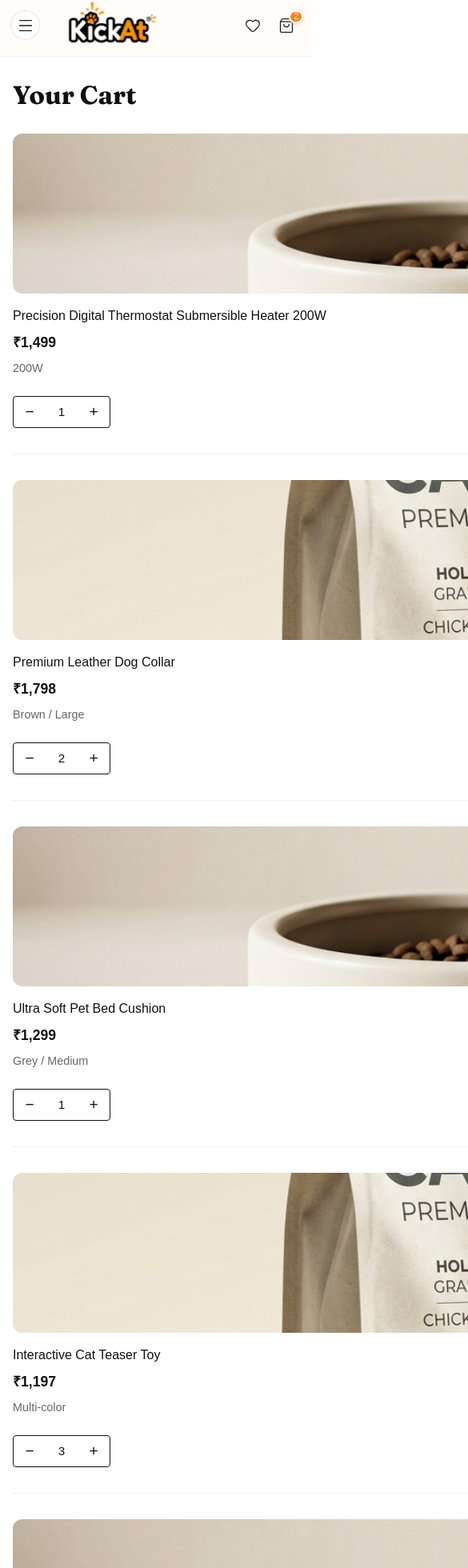
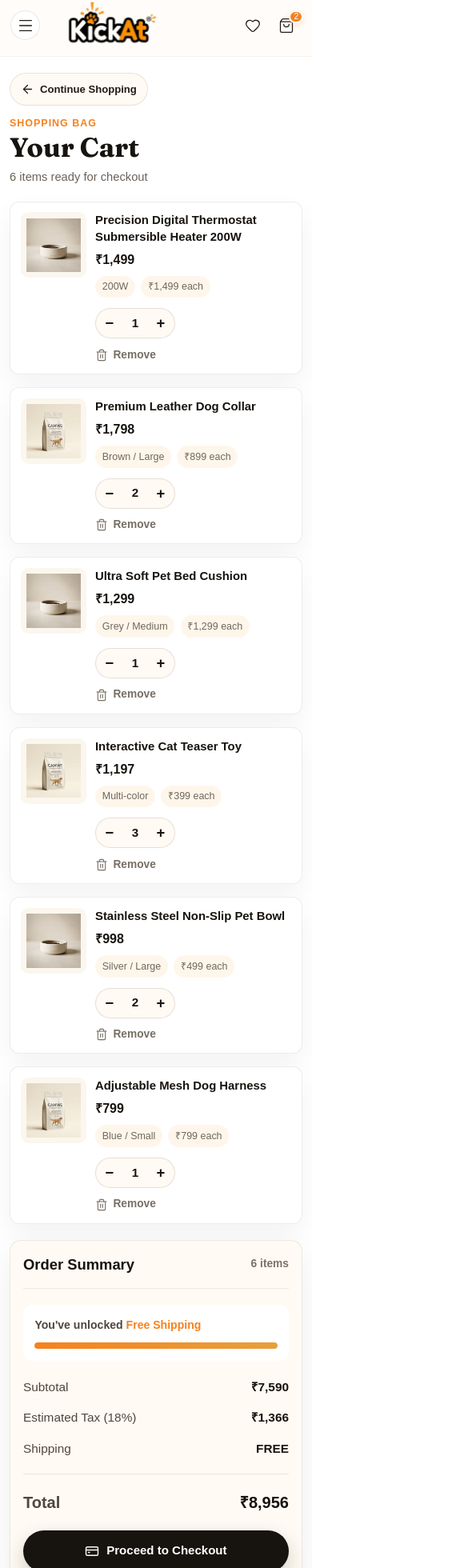
Before and after one commit to SevenX-Labs/kickat-client, a Next.js app: page /cart in a window 390 px wide. Shown: the part 40-2000 px from the top of the page at 80% size, 585 px wide, since content can reach past the window. Built offline with nearby package versions, Linux system fonts and the light colour scheme.

Commit message:
feat: implement shopping cart page with dynamic quantity updates and checkout summary

```diff
--- a/src/app/cart/Cart.module.css
+++ b/src/app/cart/Cart.module.css
@@ -1,266 +1,476 @@
 .container {
-  max-width: 1200px;
+  width: 100%;
+  max-width: 1240px;
   margin: 0 auto;
-  padding: 1.5rem 2rem;
+  padding: 2rem 1.5rem 0;
+}
+
+.pageHeader {
+  display: grid;
+  gap: 1.1rem;
+  margin-bottom: 1.6rem;
+}
+
+.backBtn {
+  width: max-content;
+  display: inline-flex;
+  align-items: center;
+  gap: 0.45rem;
+  border: 1px solid rgba(33, 28, 21, 0.1);
+  background: #fffaf3;
+  color: #211C15;
+  border-radius: 999px;
+  padding: 0.65rem 0.95rem;
+  font-size: 0.88rem;
+  font-weight: 700;
+  cursor: pointer;
+}
+
+.eyebrow {
+  margin: 0 0 0.25rem;
+  color: #F5821F;
+  font-size: 0.78rem;
+  font-weight: 800;
+  letter-spacing: 0.08em;
+  text-transform: uppercase;
 }
 
 .title {
   font-family: var(--font-fraunces), serif;
-  font-size: 2.5rem;
+  font-size: 2.65rem;
+  line-height: 1;
   font-weight: 700;
-  color: #111;
-  margin-bottom: 1.5rem;
+  color: #17130f;
+  margin: 0;
+}
+
+.subtitle {
+  margin: 0.55rem 0 0;
+  color: #6b6258;
+  font-size: 1rem;
 }
 
 .cartLayout {
   display: grid;
-  grid-template-columns: 2fr 1.2fr;
-  gap: 4rem;
+  grid-template-columns: minmax(0, 1fr) minmax(320px, 390px);
+  gap: 1.5rem;
   align-items: start;
 }
 
-/* Left Column: Cart Items */
 .itemsColumn {
-  display: flex;
-  flex-direction: column;
-  gap: 2rem;
+  display: grid;
+  gap: 1rem;
 }
 
 .cartItem {
-  display: flex;
-  gap: 1.5rem;
-  padding-bottom: 2rem;
-  border-bottom: 1px solid #eee;
+  display: grid;
+  grid-template-columns: 132px minmax(0, 1fr);
+  gap: 1rem;
+  padding: 1rem;
+  border: 1px solid rgba(33, 28, 21, 0.08);
+  border-radius: 14px;
+  background: #ffffff;
+  box-shadow: 0 14px 34px rgba(33, 28, 21, 0.05);
 }
 
 .itemImageWrapper {
   position: relative;
-  width: 140px;
-  height: 140px;
+  width: 100%;
+  aspect-ratio: 1;
   border-radius: 12px;
   overflow: hidden;
-  background-color: #f9f9f9;
-  flex-shrink: 0;
+  background: #FBF7EE;
 }
 
 .itemImage {
-  object-fit: cover;
+  object-fit: contain;
+  padding: 0.45rem;
 }
 
 .itemDetails {
-  flex: 1;
+  min-width: 0;
   display: flex;
   flex-direction: column;
 }
 
 .itemHeader {
-  display: flex;
-  justify-content: space-between;
-  align-items: flex-start;
-  margin-bottom: 0.5rem;
+  display: grid;
+  grid-template-columns: minmax(0, 1fr) auto;
+  gap: 1rem;
+  align-items: start;
 }
 
 .itemName {
-  font-size: 1.1rem;
-  font-weight: 600;
-  color: #111;
-  text-decoration: none;
+  border: 0;
+  background: none;
+  padding: 0;
+  color: #17130f;
+  cursor: pointer;
+  font: inherit;
+  font-size: 1rem;
+  font-weight: 800;
+  line-height: 1.35;
+  text-align: left;
 }
 
 .itemName:hover {
-  text-decoration: underline;
+  color: #F5821F;
 }
 
 .itemPrice {
-  font-size: 1.1rem;
-  font-weight: 600;
-  color: #111;
+  color: #17130f;
+  font-size: 1.05rem;
+  font-weight: 800;
+  white-space: nowrap;
 }
 
-.itemVariant {
-  font-size: 0.9rem;
-  color: #666;
-  margin-bottom: 1.5rem;
+.itemMeta {
+  display: flex;
+  flex-wrap: wrap;
+  gap: 0.45rem;
+  margin: 0.65rem 0 1rem;
+  color: #70675d;
+  font-size: 0.85rem;
+}
+
+.itemMeta span {
+  display: inline-flex;
+  align-items: center;
+  min-height: 1.8rem;
+  padding: 0.35rem 0.7rem;
+  border-radius: 999px;
+  background: #fff6eb;
 }
 
 .itemActions {
   display: flex;
   justify-content: space-between;
   align-items: center;
+  gap: 0.85rem;
   margin-top: auto;
 }
 
 .quantityControl {
-  display: flex;
+  display: inline-flex;
   align-items: center;
-  border: 1px solid #111;
-  border-radius: 4px;
+  height: 38px;
+  border: 1px solid rgba(33, 28, 21, 0.12);
+  border-radius: 999px;
   overflow: hidden;
-  height: 40px;
+  background: #fffaf3;
 }
 
 .qtyBtn {
-  background: none;
-  border: none;
-  width: 40px;
+  width: 38px;
   height: 100%;
   display: flex;
   align-items: center;
   justify-content: center;
+  border: 0;
+  background: transparent;
+  color: #17130f;
   cursor: pointer;
-  font-size: 1.2rem;
-  color: #111;
-  transition: background 0.2s;
+  font-size: 1.15rem;
+  font-weight: 800;
 }
 
 .qtyBtn:hover {
-  background: #f5f5f5;
+  background: rgba(245, 130, 31, 0.08);
 }
 
 .qtyValue {
-  width: 40px;
+  width: 34px;
   text-align: center;
+  color: #17130f;
   font-size: 0.95rem;
-  font-weight: 500;
-  color: #111;
+  font-weight: 800;
 }
 
 .removeBtn {
-  background: none;
-  border: none;
-  color: #666;
-  font-size: 0.85rem;
-  font-weight: 500;
+  display: inline-flex;
+  align-items: center;
+  gap: 0.4rem;
+  border: 0;
+  background: transparent;
+  color: #786f65;
   cursor: pointer;
-  text-decoration: underline;
-  transition: color 0.2s;
+  font-size: 0.86rem;
+  font-weight: 700;
 }
 
 .removeBtn:hover {
-  color: #d32f2f;
+  color: #D63826;
 }
 
-/* Right Column: Summary */
 .summaryColumn {
   position: sticky;
-  top: 1.5rem;
-  background-color: #FBF7EE;
-  padding: 1.5rem 2rem 2rem 2rem;
+  top: 8.25rem;
+  padding: 1.25rem;
+  border: 1px solid rgba(33, 28, 21, 0.08);
   border-radius: 16px;
-  margin-top: -4.5rem;
+  background: #fffaf3;
+  box-shadow: 0 16px 40px rgba(33, 28, 21, 0.07);
+}
+
+.summaryHeader {
+  display: flex;
+  align-items: center;
+  justify-content: space-between;
+  gap: 1rem;
+  margin-bottom: 1.25rem;
+  padding-bottom: 1rem;
+  border-bottom: 1px solid rgba(33, 28, 21, 0.08);
 }
 
 .summaryTitle {
-  font-size: 1.2rem;
+  margin: 0;
+  color: #17130f;
+  font-size: 1.15rem;
+  font-weight: 800;
+}
+
+.summaryHeader span {
+  color: #7a7167;
+  font-size: 0.86rem;
   font-weight: 700;
-  color: #111;
-  margin-bottom: 2rem;
-  border-bottom: 1px solid #e0dcd2;
-  padding-bottom: 1rem;
+}
+
+.summaryRow,
+.totalRow {
+  display: flex;
+  justify-content: space-between;
+  gap: 1rem;
+  color: #4f463d;
 }
 
 .summaryRow {
-  display: flex;
-  justify-content: space-between;
-  align-items: center;
-  margin-bottom: 1rem;
-  font-size: 1rem;
-  color: #444;
+  margin-bottom: 0.95rem;
+  font-size: 0.96rem;
+}
+
+.summaryRow span:last-child,
+.totalRow span:last-child {
+  color: #17130f;
+  font-weight: 800;
+  white-space: nowrap;
 }
 
 .totalRow {
-  display: flex;
-  justify-content: space-between;
-  align-items: center;
-  margin-top: 1.5rem;
-  padding-top: 1.5rem;
-  border-top: 1px solid #e0dcd2;
-  font-size: 1.3rem;
-  font-weight: 700;
-  color: #111;
-  margin-bottom: 2rem;
+  margin: 1.25rem 0 1.25rem;
+  padding-top: 1.25rem;
+  border-top: 1px solid rgba(33, 28, 21, 0.1);
+  font-size: 1.25rem;
+  font-weight: 800;
 }
 
 .checkoutBtn {
   width: 100%;
-  background: #111;
-  color: white;
-  border: none;
-  padding: 1.2rem;
-  border-radius: 8px;
-  font-size: 1.1rem;
-  font-weight: 600;
-  cursor: pointer;
-  display: flex;
+  display: inline-flex;
   align-items: center;
   justify-content: center;
-  gap: 0.5rem;
-  transition: all 0.2s;
+  gap: 0.55rem;
+  border: none;
+  border-radius: 999px;
+  background: #17130f;
+  color: #ffffff;
+  padding: 1rem 1.25rem;
+  cursor: pointer;
+  font-size: 1rem;
+  font-weight: 800;
   text-decoration: none;
+  transition: transform 0.2s ease, background 0.2s ease, box-shadow 0.2s ease;
+  box-shadow: 0 10px 24px rgba(33, 28, 21, 0.2);
 }
 
 .checkoutBtn:hover {
-  background: #333;
+  background: #F5821F;
+  transform: translateY(-1px);
+  box-shadow: 0 12px 26px rgba(245, 130, 31, 0.25);
 }
 
-/* Free Shipping Bar */
 .shippingTracker {
-  margin-bottom: 2rem;
+  margin-bottom: 1.35rem;
+  padding: 0.9rem;
+  border-radius: 12px;
+  background: #ffffff;
 }
 
 .trackerText {
-  font-size: 0.9rem;
-  color: #444;
-  margin-bottom: 0.75rem;
-  font-weight: 500;
+  margin: 0 0 0.75rem;
+  color: #4f463d;
+  font-size: 0.88rem;
+  font-weight: 700;
+  line-height: 1.45;
 }
 
 .trackerHighlight {
-  font-weight: 700;
-  color: #111;
+  color: #F5821F;
+  font-weight: 900;
 }
 
 .trackerBar {
-  height: 6px;
-  background-color: #e0dcd2;
-  border-radius: 3px;
+  height: 8px;
   overflow: hidden;
+  border-radius: 999px;
+  background-color: #ece2d5;
 }
 
 .trackerFill {
   height: 100%;
-  background-color: #E7A03B;
-  border-radius: 3px;
+  border-radius: inherit;
+  background: linear-gradient(90deg, #F5821F, #E7A03B);
   transition: width 0.5s ease;
 }
 
-@media (max-width: 900px) {
+.secureNote {
+  display: flex;
+  align-items: center;
+  justify-content: center;
+  gap: 0.45rem;
+  margin-top: 1rem;
+  color: #6b6258;
+  font-size: 0.86rem;
+  font-weight: 700;
+}
+
+.secureNote svg {
+  color: #F5821F;
+}
+
+.emptyState {
+  max-width: 460px;
+  margin: 3rem auto;
+  padding: 2rem 1.25rem;
+  text-align: center;
+}
+
+.emptyState svg {
+  color: #F5821F;
+}
+
+.emptyState h2 {
+  margin: 1rem 0 0.5rem;
+  color: #17130f;
+  font-size: 1.5rem;
+}
+
+.emptyState p {
+  margin: 0 0 1.5rem;
+  color: #6b6258;
+}
+
+.relatedSection {
+  margin-top: 4.5rem;
+}
+
+@media (max-width: 980px) {
   .cartLayout {
     grid-template-columns: 1fr;
+    gap: 1.25rem;
   }
+
   .summaryColumn {
     position: static;
-    margin-top: 0;
   }
 }
 
-@media (max-width: 640px) {
+@media (max-width: 720px) {
   .container {
-    padding: 1.5rem 1rem;
+    padding: 1.25rem 0.9rem 0;
   }
+
+  .pageHeader {
+    gap: 0.85rem;
+    margin-bottom: 1.2rem;
+  }
+
   .title {
-    font-size: 2rem;
+    font-size: 2.1rem;
   }
+
   .cartItem {
+    grid-template-columns: 96px minmax(0, 1fr);
+    gap: 0.85rem;
+    padding: 0.8rem;
+    border-radius: 12px;
+  }
+
+  .itemHeader {
+    grid-template-columns: 1fr;
+    gap: 0.45rem;
+  }
+
+  .itemName {
+    font-size: 0.93rem;
+  }
+
+  .itemPrice {
+    font-size: 1rem;
+  }
+
+  .itemMeta {
+    margin: 0.5rem 0 0.8rem;
+    font-size: 0.78rem;
+  }
+
+  .itemMeta span {
+    min-height: auto;
+    padding: 0.28rem 0.55rem;
+  }
+
+  .itemActions {
+    align-items: flex-start;
     flex-direction: column;
-    gap: 1rem;
+    gap: 0.65rem;
   }
-  .itemImageWrapper {
-    width: 100%;
-    height: 200px;
+
+  .removeBtn {
+    padding: 0;
   }
-  .itemHeader {
-    flex-direction: column;
-    gap: 0.5rem;
+
+  .summaryColumn {
+    padding: 1rem;
+    border-radius: 14px;
+  }
+
+  .relatedSection {
+    margin-top: 3rem;
   }
 }
+
+@media (max-width: 430px) {
+  .container {
+    padding-inline: 0.75rem;
+  }
+
+  .backBtn {
+    padding: 0.58rem 0.8rem;
+    font-size: 0.82rem;
+  }
+
+  .subtitle {
+    font-size: 0.92rem;
+  }
+
+  .cartItem {
+    grid-template-columns: 82px minmax(0, 1fr);
+    gap: 0.7rem;
+  }
+
+  .itemImageWrapper {
+    border-radius: 10px;
+  }
+
+  .qtyBtn {
+    width: 34px;
+  }
+
+  .qtyValue {
+    width: 30px;
+  }
+
+  .checkoutBtn {
+    padding: 0.92rem 1rem;
+    font-size: 0.94rem;
+  }
+}
--- a/src/app/cart/page.tsx
+++ b/src/app/cart/page.tsx
@@ -3,6 +3,7 @@
 import { useState } from 'react';
 import Image from 'next/image';
 import { useRouter } from 'next/navigation';
+import { ArrowLeft, CreditCard, ShieldCheck, ShoppingBag, Trash2 } from 'lucide-react';
 import styles from './Cart.module.css';
 import { RelatedProducts } from '@/components/shop/ProductDetail/RelatedProducts';
 import { TrustStrip } from '@/components/common/TrustStrip/TrustStrip';
@@ -78,7 +79,7 @@ export default function CartPage() {
   };
 
   const subtotal = cartItems.reduce((acc, item) => acc + (item.price * item.quantity), 0);
-  const tax = subtotal * 0.18; // 18% GST mock
+  const tax = Math.round(subtotal * 0.18); // 18% GST mock
 
   // Free shipping threshold
   const freeShippingThreshold = 2000;
@@ -88,12 +89,24 @@ export default function CartPage() {
 
   return (
     <main className={styles.container}>
-      <h1 className={styles.title}>Your Cart</h1>
+      <div className={styles.pageHeader}>
+        <button onClick={() => router.push('/shop')} className={styles.backBtn}>
+          <ArrowLeft size={17} strokeWidth={1.8} />
+          Continue Shopping
+        </button>
+        <div>
+          <p className={styles.eyebrow}>Shopping bag</p>
+          <h1 className={styles.title}>Your Cart</h1>
+          <p className={styles.subtitle}>{cartItems.length} items ready for checkout</p>
+        </div>
+      </div>
 
       {cartItems.length === 0 ? (
-        <div style={{ textAlign: 'center', padding: '4rem 0' }}>
-          <p style={{ fontSize: '1.2rem', color: '#666', marginBottom: '2rem' }}>Your cart is empty.</p>
-          <button onClick={() => router.push('/shop')} className={styles.checkoutBtn} style={{ maxWidth: '250px', margin: '0 auto', display: 'block' }}>
+        <div className={styles.emptyState}>
+          <ShoppingBag size={44} strokeWidth={1.4} />
+          <h2>Your cart is empty.</h2>
+          <p>Browse our latest essentials and bring your favorites back here.</p>
+          <button onClick={() => router.push('/shop')} className={styles.checkoutBtn}>
             Continue Shopping
           </button>
         </div>
@@ -109,13 +122,16 @@ export default function CartPage() {
 
                 <div className={styles.itemDetails}>
                   <div className={styles.itemHeader}>
-                    <button onClick={() => router.push(`/product/${item.id}`)} className={styles.itemName} style={{ background: 'none', border: 'none', padding: 0, cursor: 'pointer', textAlign: 'left', font: 'inherit' }}>
+                    <button onClick={() => router.push(`/product/${item.id}`)} className={styles.itemName}>
                       {item.name}
                     </button>
                     <span className={styles.itemPrice}>₹{(item.price * item.quantity).toLocaleString()}</span>
                   </div>
 
-                  <span className={styles.itemVariant}>{item.variant}</span>
+                  <div className={styles.itemMeta}>
+                    <span>{item.variant}</span>
+                    <span>₹{item.price.toLocaleString()} each</span>
+                  </div>
 
                   <div className={styles.itemActions}>
                     <div className={styles.quantityControl}>
@@ -124,6 +140,7 @@ export default function CartPage() {
                       <button className={styles.qtyBtn} onClick={() => updateQuantity(item.id, 1)} aria-label="Increase quantity">+</button>
                     </div>
                     <button className={styles.removeBtn} onClick={() => removeItem(item.id)}>
+                      <Trash2 size={16} strokeWidth={1.7} />
                       Remove
                     </button>
                   </div>
@@ -134,7 +151,10 @@ export default function CartPage() {
 
           {/* Right Column: Order Summary */}
           <div className={styles.summaryColumn}>
-            <h2 className={styles.summaryTitle}>Order Summary</h2>
+            <div className={styles.summaryHeader}>
+              <h2 className={styles.summaryTitle}>Order Summary</h2>
+              <span>{cartItems.length} items</span>
+            </div>
 
             <div className={styles.shippingTracker}>
               {isFreeShipping ? (
@@ -179,12 +199,13 @@ export default function CartPage() {
                 }
               }}
               className={styles.checkoutBtn}
-              style={{ width: '100%' }}
             >
+              <CreditCard size={18} strokeWidth={1.8} />
               Proceed to Checkout
             </button>
 
-            <div style={{ marginTop: '1.5rem', display: 'flex', alignItems: 'center', justifyContent: 'center', color: '#666', fontSize: '0.85rem' }}>
+            <div className={styles.secureNote}>
+              <ShieldCheck size={16} strokeWidth={1.8} />
               Secure Encrypted Checkout
             </div>
           </div>
@@ -192,7 +213,7 @@ export default function CartPage() {
       )}
 
       {/* You May Also Like / Trust Strip */}
-      <div style={{ marginTop: '6rem' }}>
+      <div className={styles.relatedSection}>
         <RelatedProducts />
       </div>
       <TrustStrip />
```
Also changed, not shown: src/app/checkout/Checkout.module.css (+21 -10 lines).
